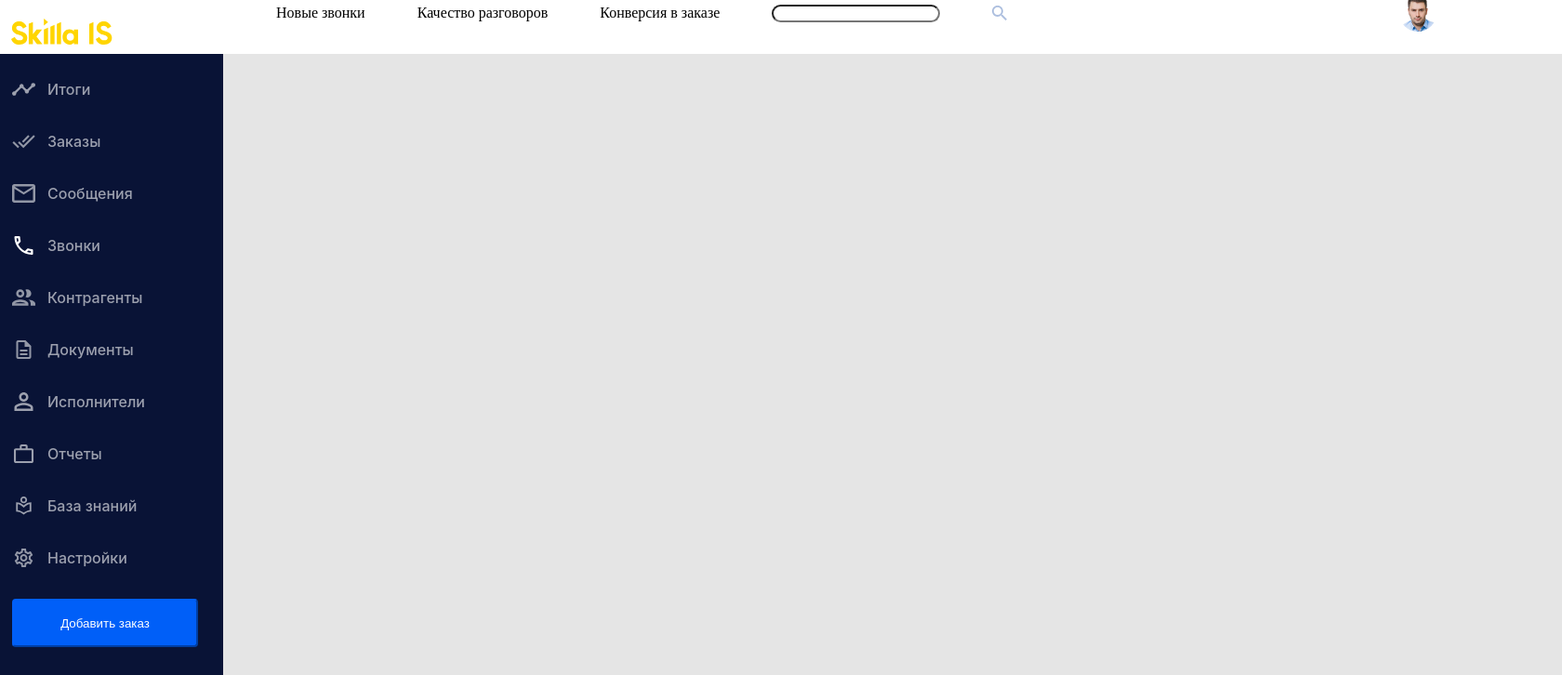
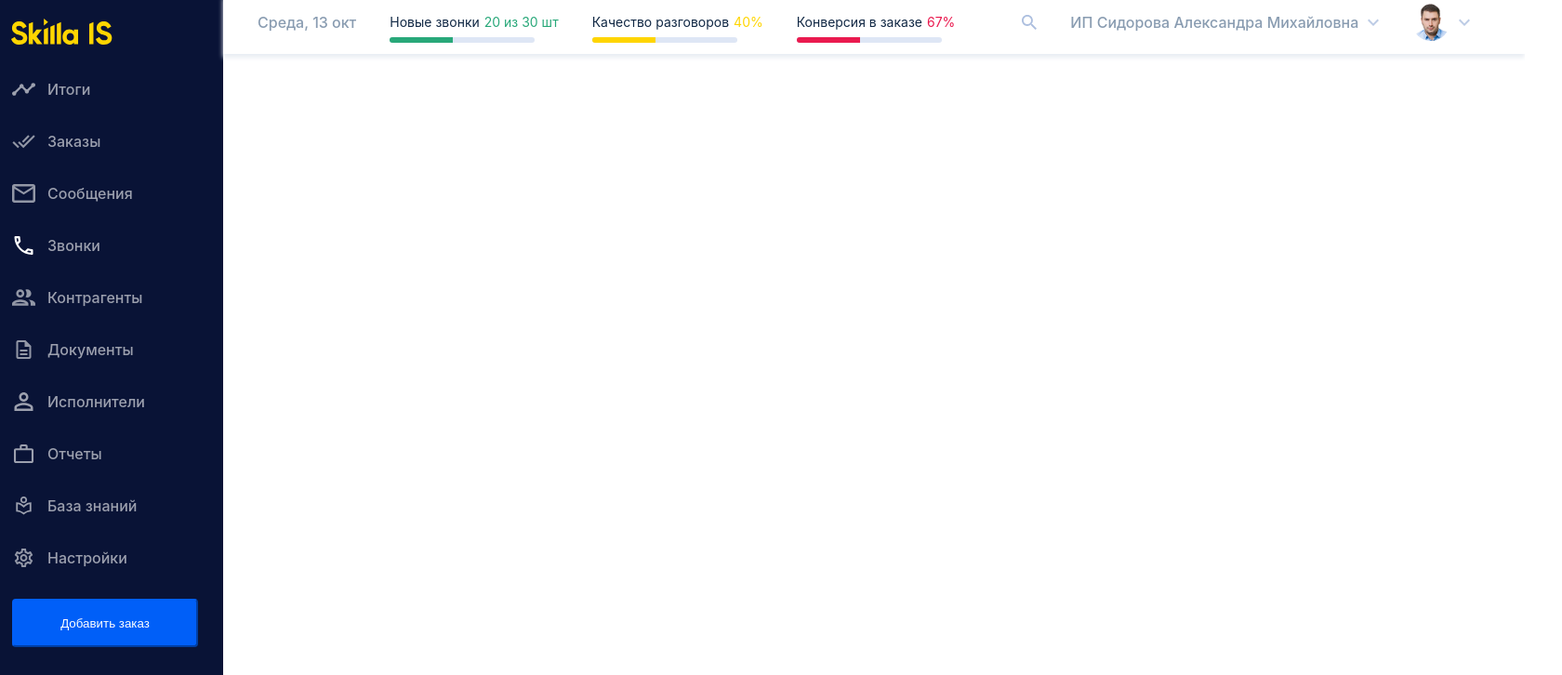
Before and after one commit to webobscure/skillaCRM, a React (Vite) app: page / in a window 1280 px wide. Shown: the top 726 px of the page at 93% size, 1680 px wide, since content can reach past the window. Built offline with nearby package versions, Linux system fonts and the light colour scheme.

Commit message:
vertical navbar done

```diff
--- a/src/components/Header.jsx
+++ b/src/components/Header.jsx
@@ -12,6 +12,7 @@ import {
   phone,
   search,
   fake,
+  arrow,
 } from '../assets';
 
 const Header = () => {
@@ -72,23 +73,43 @@ const Header = () => {
       </nav>
       <nav className="navbar-horizontal">
         <ul className="navbar-horizontal-list">
-            <li className="horizontal-list__item">
-                <p>Среда, 13 окт</p>
+          <li className="navbar-horizontal-list__item">
+            <p className="date">Среда, 13 окт</p>
           </li>
-            <li className="horizontal-list__item">Новые звонки</li>
-            <li className="horizontal-list__item">Качество разговоров</li>
-            <li className="horizontal-list__item">Конверсия в заказе</li>
-            <li className="horizontal-list__item">
-                <input type="text" />
+          <li className="navbar-horizontal-list__item">
+            <h5 className="item-title">Новые звонки</h5>
+            <p className="statistic calls">20 из 30 шт</p>
+            <div className="box">
+              <div className="green-box"></div>
+            </div>
           </li>
-            <li className="horizontal-list__item">
+          <li className="navbar-horizontal-list__item">
+            <h5 className="item-title">Качество разговоров</h5>
+            <p className="statistic talks">40%</p>
+            <div className="box">
+              <div className="yellow-box"></div>
+            </div>
+          </li>
+          <li className="navbar-horizontal-list__item">
+            <h5 className="item-title">Конверсия в заказе</h5>
+            <p className="statistic conversion">67%</p>
+            <div className="box">
+              <div className="red-box"></div>
+            </div>
+          </li>
+          <li className="navbar-horizontal-list__item">
+            <input type="text" style={{ display: 'none' }} />
+          </li>
+          <li className="navbar-horizontal-list__item">
             <img src={search} alt="" />
           </li>
-            <li className="horizontal-list__item">
-                <p>ИП Сидорова Александра Михайловна</p>
+          <li className="navbar-horizontal-list__item">
+            <p className="user">ИП Сидорова Александра Михайловна</p>
+            <img src={arrow} alt="arrow" className="arrow-icon" />
           </li>
-            <li className="horizontal-list__item">
+          <li className="navbar-horizontal-list__item">
             <img src={fake} alt="" />
+            <img src={arrow} alt="arrow" className="arrow-icon" />
           </li>
         </ul>
       </nav>
--- a/src/styles/App.css
+++ b/src/styles/App.css
@@ -1,9 +1,14 @@
 :root {
   --background-color: #091336;
-  --body-color: #E5E5E5;
+  --body-color: #e5e5e5;
   --text-color: #ffffff99;
-  --btn-blue-color: #005FF8;
-  --white-color: #FFFFFF;
+  --btn-blue-color: #005ff8;
+  --white-color: #ffffff;
+  --green-color: #28a879;
+  --yellow-color: #ffd500;
+  --red-color: #ea1a4f;
+  --grayText-color: #899cb1;
+  --backgroundBox-color: #dee6f5;
 }
 
 * {
@@ -13,7 +18,7 @@
 }
 
 body {
-  background: var(--body-color);
+  background: var(--white-color);
 }
 
 li {
@@ -79,16 +84,89 @@ input {
 }
 
 .navbar-horizontal {
-  background: var(--white-color);
   margin-top: -970px;
-  width: 1680px;
+  margin-left: 240px;
+  width: 1400px;
   height: 64px;
+  box-shadow: 0px 4px 5px #e9edf3;
 }
 
 .navbar-horizontal ul {
   display: flex;
   flex-direction: row;
-  justify-content: center;
-  align-items: center;
-  gap: 56px;
+  padding-top: 10px;
+  gap: 36px;
+}
+
+.date {
+  margin-left: 37px;
+  color: var(--grayText-color);
+}
+
+.user {
+  color: var(--grayText-color);
+}
+
+.statistic {
+  font-family: "SF Pro Display";
+  font-style: normal;
+  font-weight: 400;
+  font-size: 14px;
+  line-height: 148%;
+  margin-left: 5px;
+}
+
+.arrow-icon {
+  margin-left: 10px;
+}
+
+.calls {
+  color: var(--green-color);
+}
+
+.talks {
+  color: var(--yellow-color);
+}
+
+.conversion {
+  color: var(--red-color);
+}
+
+.box {
+  position: absolute;
+  width: 156px;
+  height: 6px;
+  background: var(--backgroundBox-color);
+  border-radius: 12px;
+  top: 40px;
+}
+
+.item-title {
+  font-family: "SF Pro Display";
+  font-style: normal;
+  font-weight: 400;
+  font-size: 14px;
+  line-height: 148%;
+  color: #122945;
+}
+
+.green-box {
+  width: 68px;
+  height: 6px;
+  background: var(--green-color);
+  border-radius: 12px 0px 0px 12px;
+}
+
+.yellow-box {
+  width: 68px;
+  height: 6px;
+  background: var(--yellow-color);
+  border-radius: 12px 0px 0px 12px;
+}
+
+.red-box {
+  width: 68px;
+  height: 6px;
+  background: var(--red-color);
+  border-radius: 12px 0px 0px 12px;
 }/*# sourceMappingURL=App.css.map */
--- a/src/styles/App.scss
+++ b/src/styles/App.scss
@@ -1,9 +1,14 @@
 :root {
     --background-color: #091336;
-    --body-color: #E5E5E5;
+    --body-color: #e5e5e5;
     --text-color: #ffffff99;
-    --btn-blue-color: #005FF8;
-    --white-color: #FFFFFF;
+    --btn-blue-color: #005ff8;
+    --white-color: #ffffff;
+    --green-color: #28a879;
+    --yellow-color: #ffd500;
+    --red-color: #ea1a4f;
+    --grayText-color: #899cb1;
+    --backgroundBox-color: #dee6f5;
 }
 
 * {
@@ -13,7 +18,7 @@
 }
 
 body {
-    background: var(--body-color);
+    background: var(--white-color);
 }
 
 li {
@@ -31,7 +36,6 @@ p {
     font-size: 16px;
     line-height: 24px;
 }
-
 
 input {
     border-radius: 10px;
@@ -80,18 +84,89 @@ input {
 }
 
 .navbar-horizontal {
-    background: var(--white-color);
     margin-top: -970px;
-
-    width: 1680px;
+    margin-left: 240px;
+    width: 1400px;
     height: 64px;
+    box-shadow: 0px 4px 5px #e9edf3;
 }
 
 .navbar-horizontal ul {
     display: flex;
     flex-direction: row;
-    justify-content: center;
-    align-items: center;
-    gap: 56px;
+    padding-top: 10px;
+    gap: 36px;
+}
 
+.date {
+    margin-left: 37px;
+    color: var(--grayText-color);
 }
+
+.user {
+    color: var(--grayText-color);
+}
+
+.statistic {
+    font-family: "SF Pro Display";
+    font-style: normal;
+    font-weight: 400;
+    font-size: 14px;
+    line-height: 148%;
+    margin-left: 5px;
+}
+
+.arrow-icon {
+    margin-left: 10px;
+}
+
+.calls {
+    color: var(--green-color);
+}
+
+.talks {
+    color: var(--yellow-color);
+}
+
+.conversion {
+    color: var(--red-color);
+}
+
+.box {
+    position: absolute;
+    width: 156px;
+    height: 6px;
+    background: var(--backgroundBox-color);
+    border-radius: 12px;
+    top: 40px;
+}
+
+.item-title {
+    font-family: "SF Pro Display";
+    font-style: normal;
+    font-weight: 400;
+    font-size: 14px;
+    line-height: 148%;
+    color: #122945;
+}
+
+.green-box {
+    width: 68px;
+    height: 6px;
+    background: var(--green-color);
+    border-radius: 12px 0px 0px 12px;
+}
+
+.yellow-box {
+    width: 68px;
+    height: 6px;
+    background: var(--yellow-color);
+    border-radius: 12px 0px 0px 12px;
+}
+
+.red-box {
+    width: 68px;
+    height: 6px;
+    background: var(--red-color);
+    border-radius: 12px 0px 0px 12px;
+}
```
Also changed, not shown: src/assets/index.js (+14 -13 lines), src/container/Home.jsx (added, +8 -0 lines), src/assets/arrow.svg (added), 1 other file (tests, documents, lock files or other folders). Lines whose indentation alone changed are shown as unchanged.
